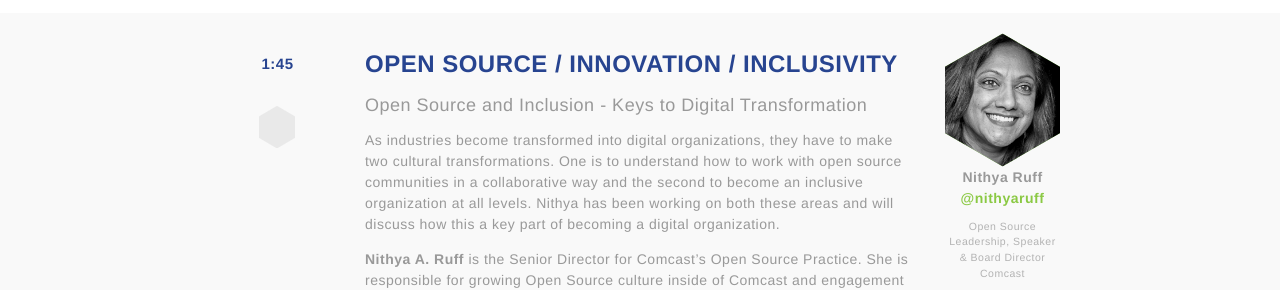
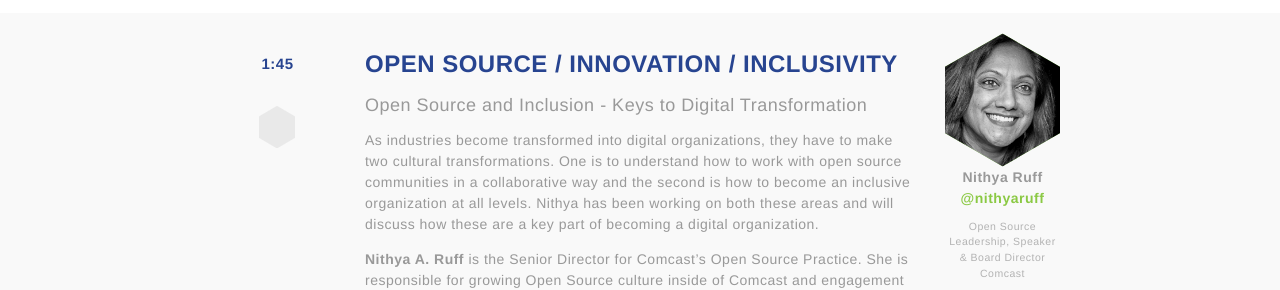
Before and after one commit to nodeday/nodeday.github.io, a plain HTML site: page index.html in a window 1280 px wide. Shown: the part 2740-3030 px from the top of the page. Drawn offline with Linux system fonts and the light colour scheme.

Commit message:
updates to Nithya's  abstract

```diff
--- a/index.html
+++ b/index.html
@@ -474,7 +474,7 @@ premium audiences on every relevant platform.
                         <h3 class="title">Open Source / Innovation / Inclusivity</h3>
                         <h4>Open Source and Inclusion - Keys to Digital Transformation</h4>
 
-                      <p class="abstract">As industries become transformed into digital organizations, they have to make two cultural transformations.  One is to understand how to work with open source communities in a collaborative way and the second to become an inclusive organization at all levels.   Nithya has been working on both these areas and will discuss how this a key part of becoming a digital organization.
+                      <p class="abstract">As industries become transformed into digital organizations, they have to make two cultural transformations.  One is to understand how to work with open source communities in a collaborative way and the second is how to become an inclusive organization at all levels.   Nithya has been working on both these areas and will discuss how these are a key part of becoming a digital organization.
                       </p>
 
                       <p class="link">
```
